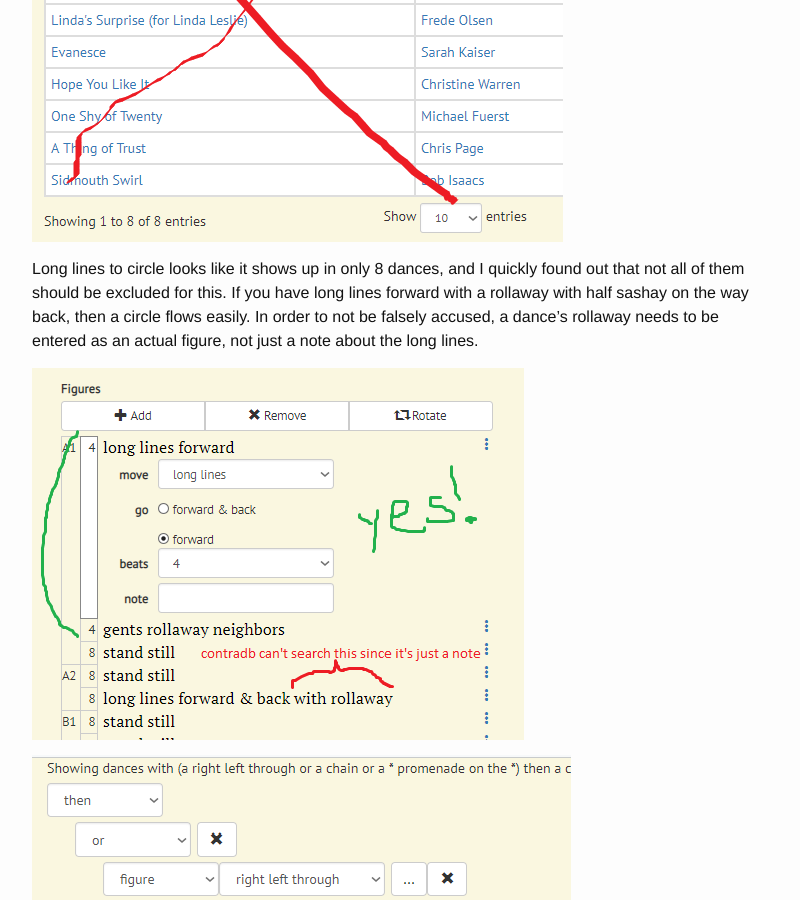
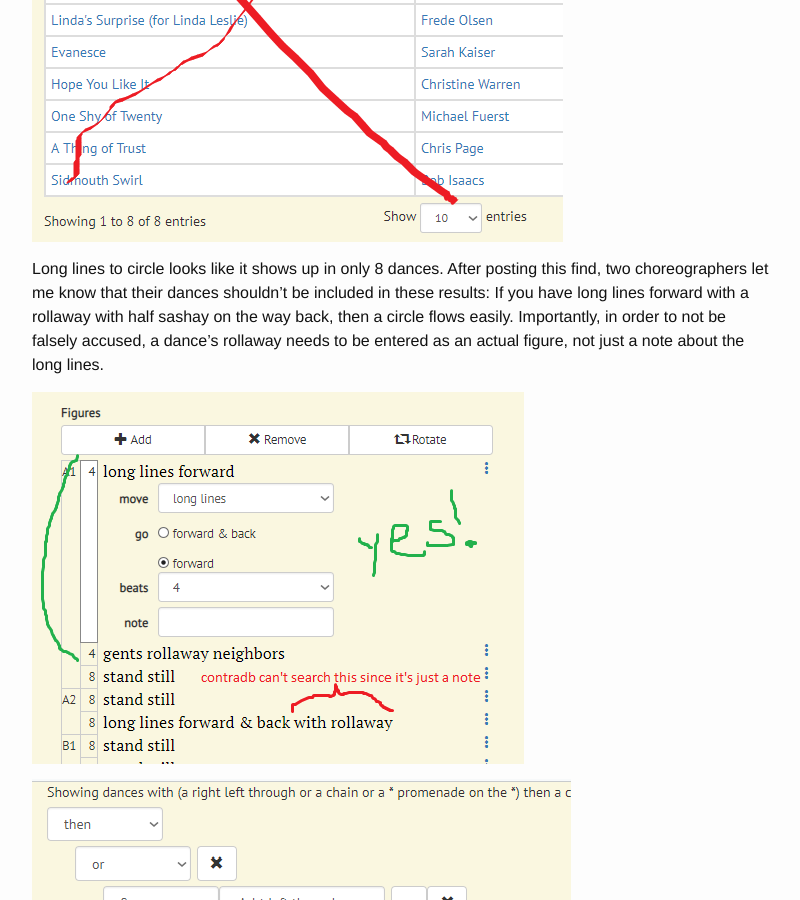
Before and after one commit to cranhandler/cranhandler.github.io, a Jekyll site: the page built from petpeeves.md, in a window 1280 px wide and 900 px high, scrolled down 1275 px. Shown: the whole window, without its empty margins (238-1038 px from the left). Built offline with Jekyll 4.4.1, drawn with Linux system fonts in a browser that asks for light colours.

Commit message:
Update petpeeves.md

```diff
--- a/petpeeves.md
+++ b/petpeeves.md
@@ -16,7 +16,7 @@ Post texts will be left anonymous unless a poster wants their comment attributed
 
 ![01](/img/01llc.png)
 
-Long lines to circle looks like it shows up in only 8 dances, and I quickly found out that not all of them should be excluded for this. If you have long lines forward with a rollaway with half sashay on the way back, then a circle flows easily. In order to not be falsely accused, a dance's rollaway needs to be entered as an actual figure, not just a note about the long lines.
+Long lines to circle looks like it shows up in only 8 dances. After posting this find, two choreographers let me know that their dances shouldn't be included in these results: If you have long lines forward with a rollaway with half sashay on the way back, then a circle flows easily. Importantly, in order to not be falsely accused, a dance's rollaway needs to be entered as an actual figure, not just a note about the long lines.
 
 ![15](/img/15.png)
 
```
